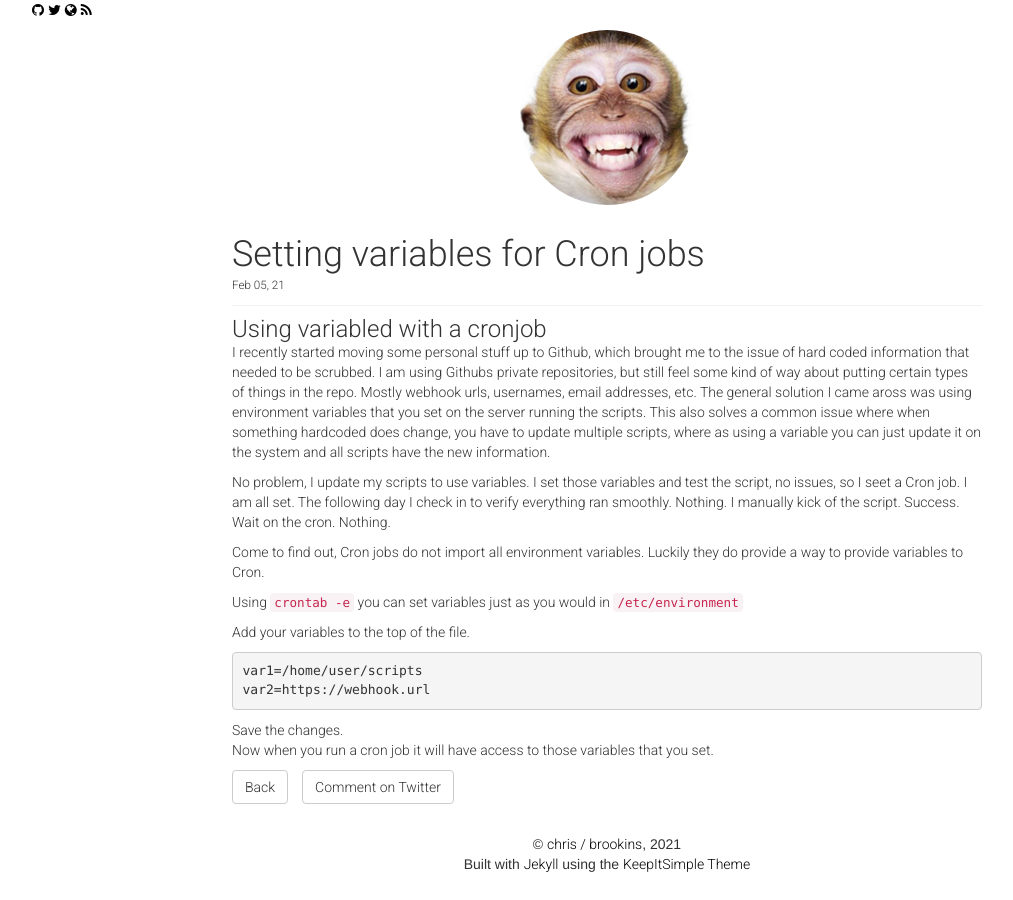
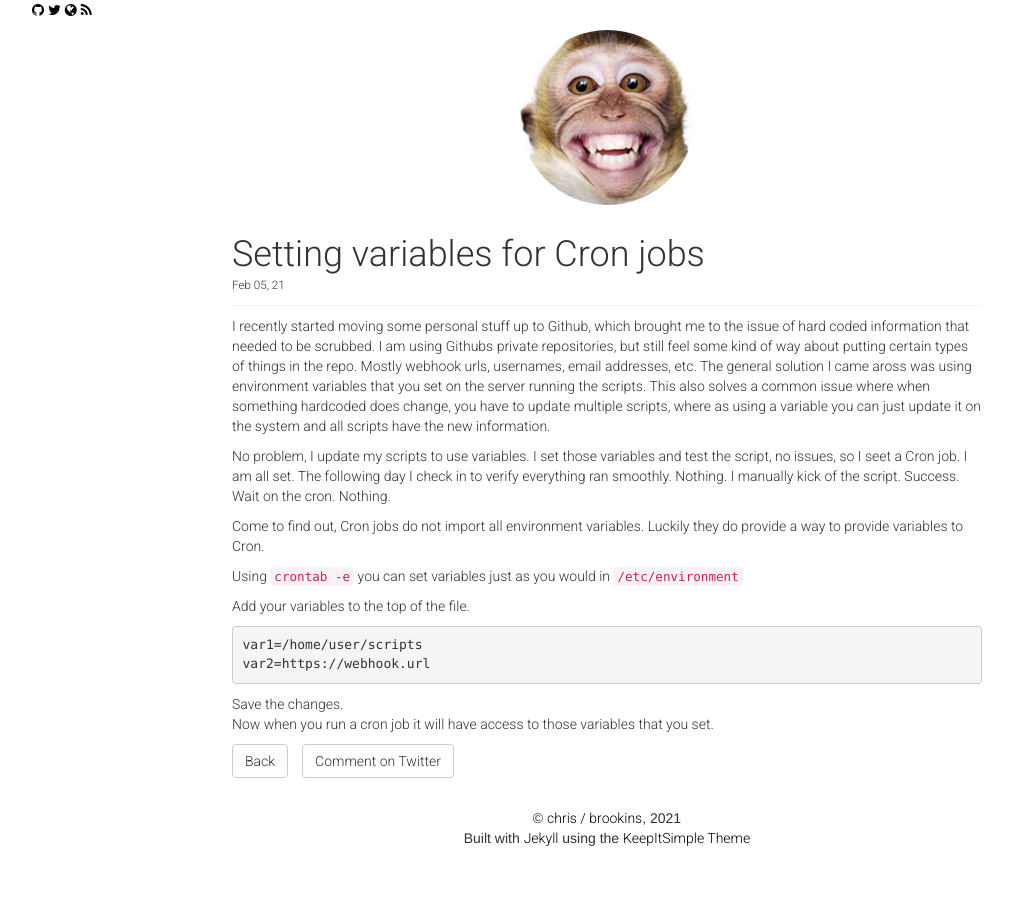
Before and after one commit to cbrookins/cbrookins.github.io, a Jekyll site: the page built from _posts/2021-02-05-setting-variables-for-cron.md, in a window 1280 px wide. Shown: the whole page, without its empty margins (33-1046 px from the left). Built offline with Jekyll 4.4.1, drawn with Linux system fonts in a browser that asks for light colours; nearby versions of some CDN libraries.

Commit message:
Update 2021-02-05-setting-variables-for-cron.md

```diff
--- a/_posts/2021-02-05-setting-variables-for-cron.md
+++ b/_posts/2021-02-05-setting-variables-for-cron.md
@@ -3,8 +3,6 @@ layout: post
 title: Setting variables for Cron jobs
 date: 2021-02-05
 ---
-
-### Using variabled with a cronjob
 
 I recently started moving some personal stuff up to Github, which brought me to the issue of hard coded information that needed to be scrubbed.  I am using Githubs private repositories, but still feel some kind of way about putting certain types of things in the repo.  Mostly webhook urls, usernames, email addresses, etc.  The general solution I came aross was using environment variables that you set on the server running the scripts. This also solves a common issue where when something hardcoded does change, you have to update multiple scripts, where as using a variable you can just update it on the system and all scripts have the new information.
 
```
